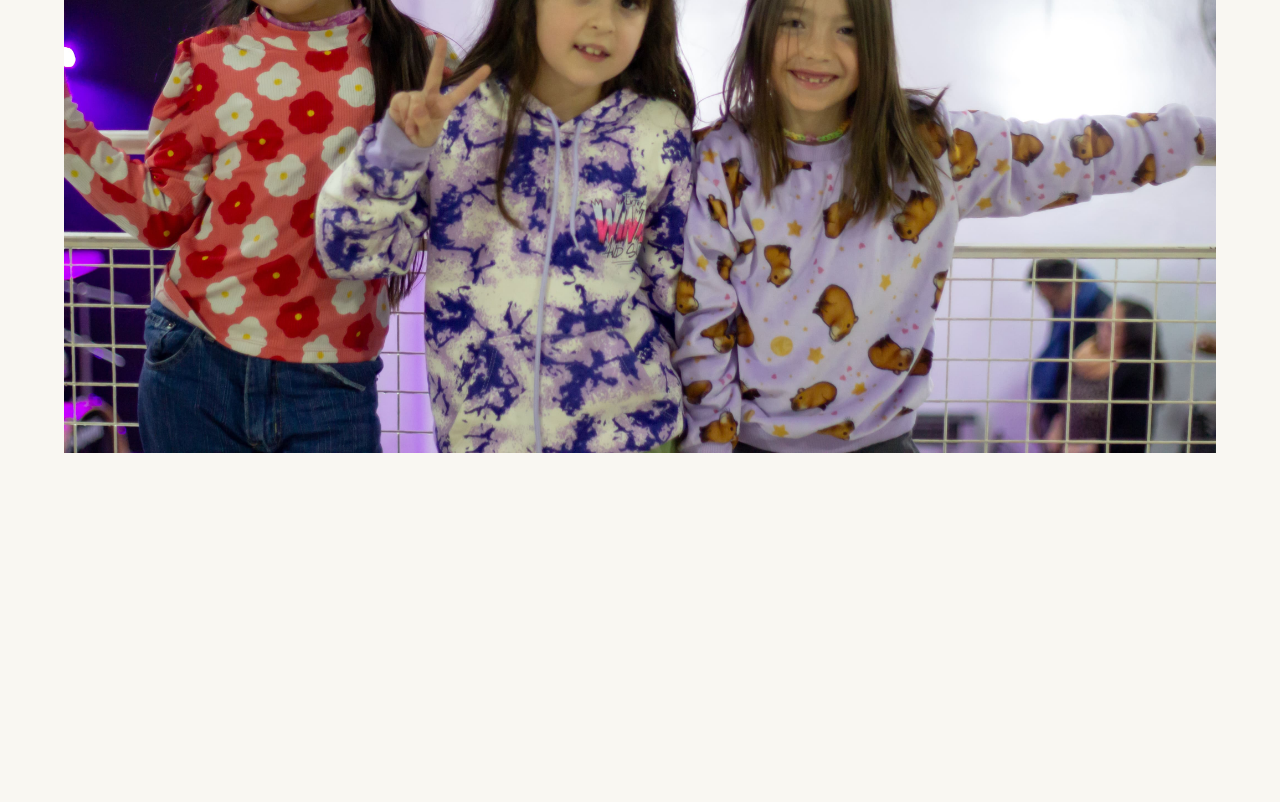
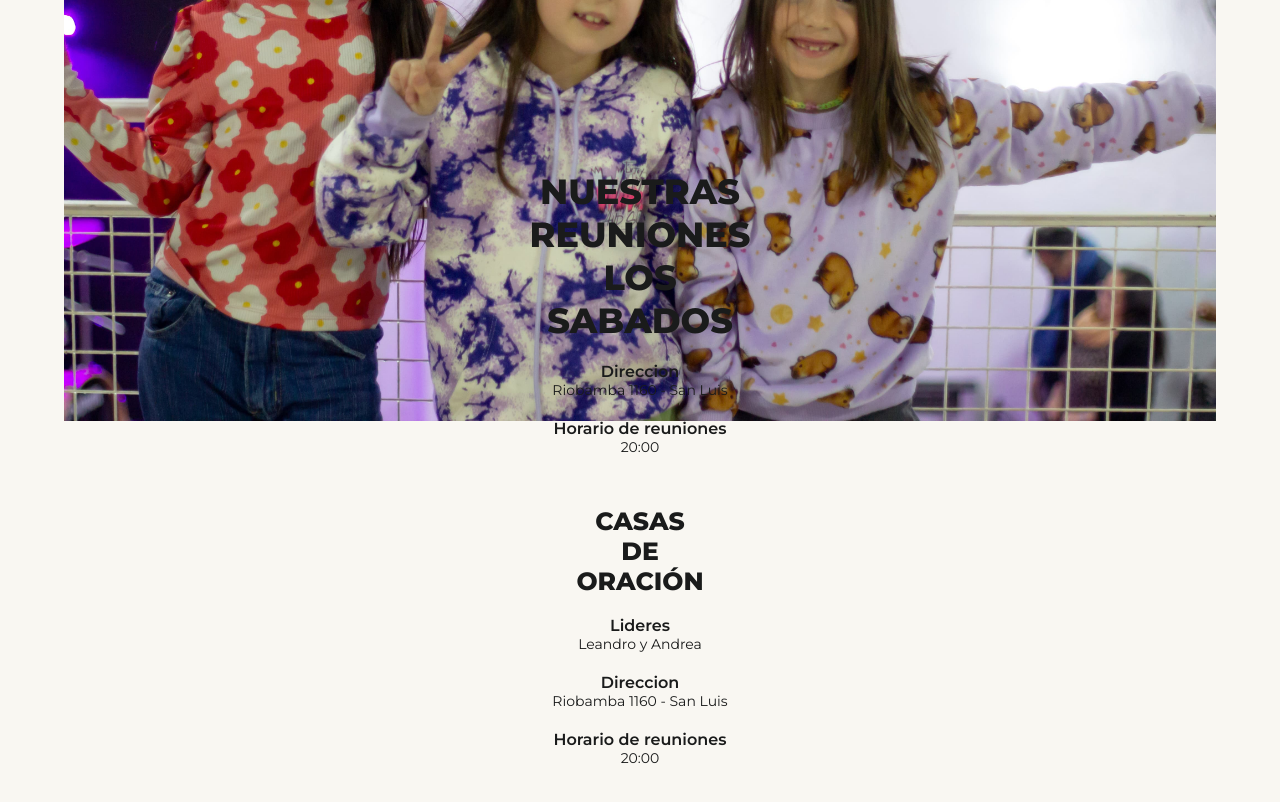
Before and after one commit to rromancastro/CasaDeDios, a Next.js app: page / in a window 1280 px wide. Shown: the part 680-1482 px from the top of the page. Before the commit the page ends 1133 px from the top, so only its background shows below. Built offline with nearby package versions, Linux system fonts and the light colour scheme.

Commit message:
second section

```diff
--- a/app/globals.css
+++ b/app/globals.css
@@ -20,7 +20,7 @@ nav {
 }
 
 #firstSectionLogo {
-  width: 35%;
+  width: 30%;
   height: auto;
   margin-bottom: 10px;
   object-fit: contain;
@@ -57,6 +57,44 @@ nav {
   width: 90%;
   height: auto;
   object-fit: cover;
+}
+
+#secondSection {
+  min-height: 100dvh;
+  padding: 50px 0;
+  display: flex;
+  flex-direction: column;
+  align-items: center;
+}
+
+#secondSectionH2 {
+  text-align: center;
+  font-size: 35px;
+  font-weight: 800;
+  margin-bottom: 10px;
+}
+
+.secondSectionDataContainer {
+  display: flex;
+  flex-direction: column;
+  align-items: center;
+  padding: 10px 0;
+}
+.secondSectionDataContainer h3 {
+  font-size: 16px;
+  font-weight: 600;
+}
+.secondSectionDataContainer p {
+  font-size: 14px;
+  font-weight: 400;
+}
+
+#secondSectionH3 {
+  text-align: center;
+  font-size: 25px;
+  font-weight: 800;
+  margin-bottom: 10px;
+  margin-top: 40px;
 }
 
 @font-face {
--- a/app/page.jsx
+++ b/app/page.jsx
@@ -1,8 +1,9 @@
 import { NavBar } from "./components";
-import { FirstSection } from "./sections";
+import { FirstSection, SecondSection } from "./sections";
 
 export default function Home() {
-  return (
+  return (<>
     <FirstSection />
-  );
+    <SecondSection />
+  </>);
 }
--- a/app/sass/sections/_firstSection.scss
+++ b/app/sass/sections/_firstSection.scss
@@ -7,7 +7,7 @@
 }
 
 #firstSectionLogo {
-    width: 35%;
+    width: 30%;
     height: auto;
     margin-bottom: 10px;
     object-fit: contain;
--- /dev/null
+++ b/app/sass/sections/_secondSection.scss
@@ -0,0 +1,37 @@
+#secondSection {
+    min-height: 100dvh;
+    padding: 50px 0;
+    display: flex;
+    flex-direction: column;
+    align-items: center;
+}
+
+#secondSectionH2 {
+    text-align: center;
+    font-size: 35px;
+    font-weight: 800;
+    margin-bottom: 10px;
+}
+
+.secondSectionDataContainer {
+    display: flex;
+    flex-direction: column;
+    align-items: center;
+    padding: 10px 0;
+    h3 {
+        font-size: 16px;
+        font-weight: 600;
+    }
+    p {
+        font-size: 14px;
+        font-weight: 400;
+    }
+}
+
+#secondSectionH3 {
+    text-align: center;
+    font-size: 25px;
+    font-weight: 800;
+    margin-bottom: 10px;
+    margin-top: 40px;
+}
--- a/app/sass/styles.scss
+++ b/app/sass/styles.scss
@@ -2,6 +2,7 @@
 
 @use './components/navBar';
 @use './sections/firstSection';
+@use './sections/secondSection';
 
 
 @font-face {
--- /dev/null
+++ b/app/sections/SecondSection.jsx
@@ -0,0 +1,28 @@
+export const SecondSection = () => {
+    return (
+        <section id="secondSection">
+            <h2 id="secondSectionH2">NUESTRAS<br />REUNIONES<br />LOS<br />SABADOS</h2>
+            <div className="secondSectionDataContainer">
+                <h3>Direccion</h3>
+                <p>Riobamba 1160 - San Luis</p>
+            </div>
+            <div className="secondSectionDataContainer">
+                <h3>Horario de reuniones</h3>
+                <p>20:00</p>
+            </div>
+            <h3 id="secondSectionH3">CASAS<br />DE<br />ORACIÓN</h3>
+            <div className="secondSectionDataContainer">
+                <h3>Lideres</h3>
+                <p>Leandro y Andrea</p>
+            </div>
+            <div className="secondSectionDataContainer">
+                <h3>Direccion</h3>
+                <p>Riobamba 1160 - San Luis</p>
+            </div>
+            <div className="secondSectionDataContainer">
+                <h3>Horario de reuniones</h3>
+                <p>20:00</p>
+            </div>
+        </section>
+    )
+}
--- a/app/sections/index.js
+++ b/app/sections/index.js
@@ -1 +1,2 @@
 export * from './FirstSection';
+export * from './SecondSection';
```
Also changed, not shown: 1 other file (tests, documents, lock files or other folders).
